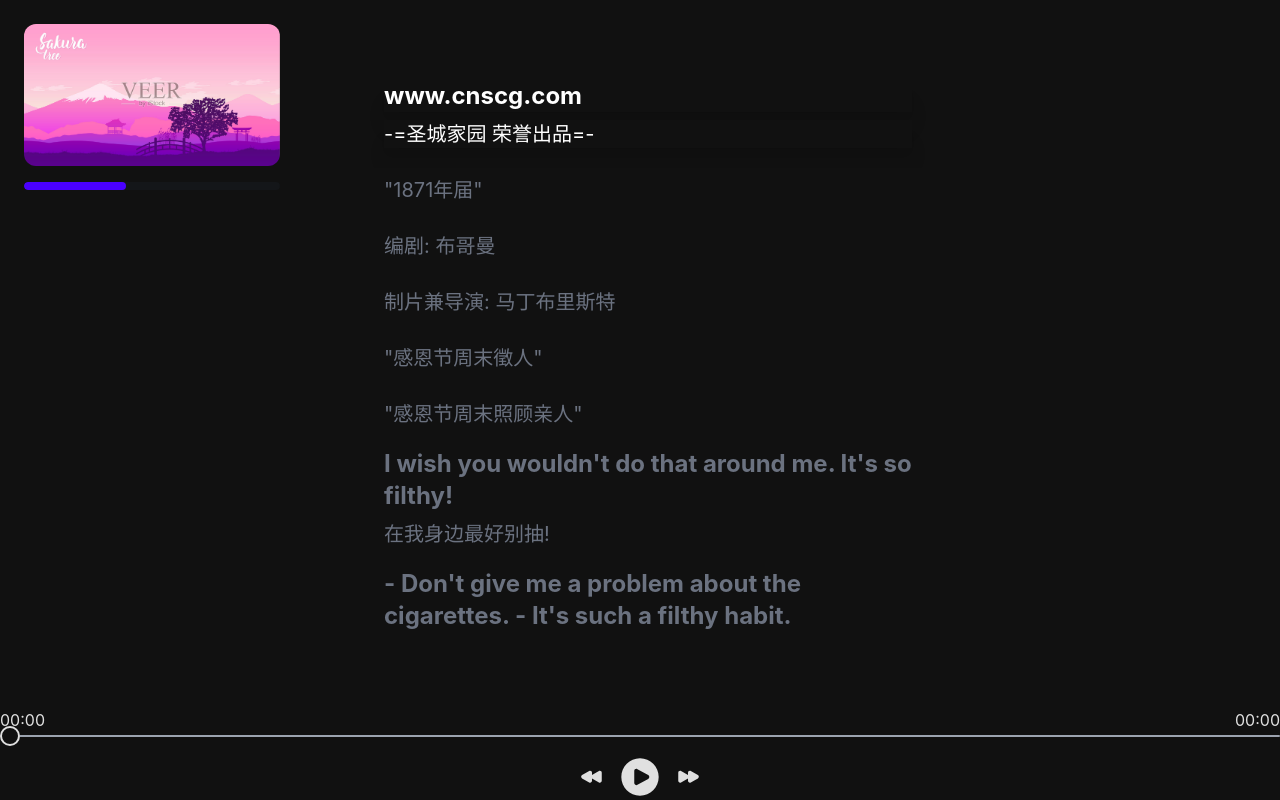
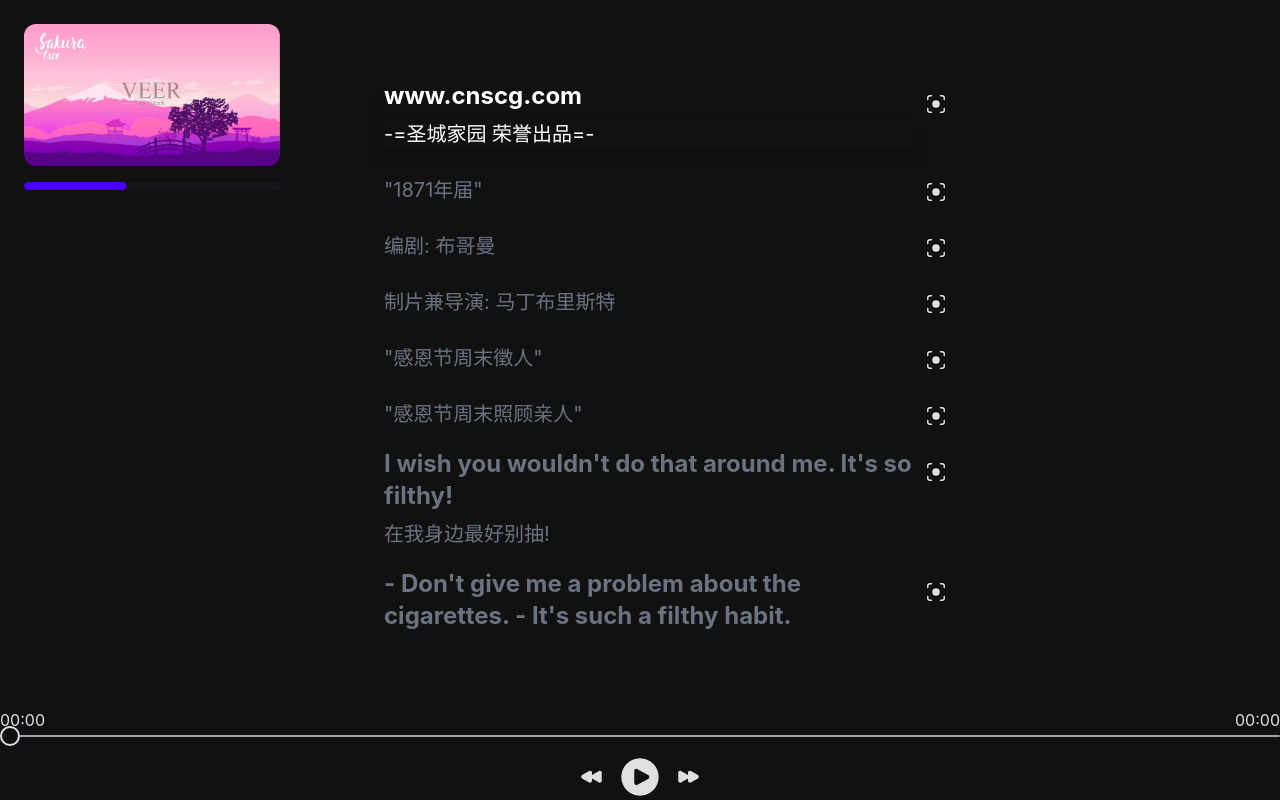
Before and after one commit to PPsteven/Langoon-web, a React (Vite) app: page / in a window 1280 px wide. Built offline with nearby package versions, Linux system fonts and the light colour scheme.

Commit message:
feat: useContext && toLine

```diff
--- a/src/components/read/Control.tsx
+++ b/src/components/read/Control.tsx
@@ -6,15 +6,12 @@ import {
 } from "@heroicons/react/24/solid";
 import { Slider } from "@/components/ui/slider";
 import { formatTime } from "../../utils/helper";
-import { State } from "@/hooks/usePlayer";
-import { useEffect, useState } from "react";
+import { useContext, useEffect, useState } from "react";
+import { PlayerContext } from "@/store";
 
-interface ButtonProps {
-  status: string;
-  player: Howl;
-}
+const Buttons = () => {
+  const { sound: player, exposedData: state } = useContext(PlayerContext)!;
 
-const Buttons = (props: ButtonProps) => {
   return (
     <div className="flex flex-row justify-center">
       <button className="btn btn-circle btn-ghost bg-transparent">
@@ -23,14 +20,14 @@ const Buttons = (props: ButtonProps) => {
       <button
         className="btn btn-circle btn-ghost bg-transparent"
         onClick={() => {
-          if (props.status === "play") {
-            props.player.pause();
-          } else if (props.status === "pause") {
-            props.player.play();
+          if (state.status === "play") {
+            player.pause();
+          } else if (state.status === "pause") {
+            player.play();
           }
         }}
       >
-        {props.status == "play" ? (
+        {state.status == "play" ? (
           <PauseIcon className="h-12 w-12 text-white" />
         ) : (
           <PlayCircleIcon className="h-12 w-12 text-white" />
@@ -86,14 +83,11 @@ const Progress = ({ seek, duration, onChange }: ProgressProps) => {
   );
 };
 
-interface ControlProps {
-  player: Howl;
-  state: State;
-}
+export const Control = () => {
+  const { sound, exposedData: state} = useContext(PlayerContext)!;
 
-export const Control = (props: ControlProps) => {
   const onChange = (val: number) => {
-    props.player.seek((val / 100) * props.state.duration);
+    sound.seek((val / 100) * state.duration);
   };
 
   return (
@@ -101,12 +95,12 @@ export const Control = (props: ControlProps) => {
       <div className="w-full h-4 relative left-0 -top-2 justify-center">
         <Progress
           onChange={onChange}
-          seek={props.state.seek}
-          duration={props.state.duration}
+          seek={state.seek}
+          duration={state.duration}
         />
       </div>
       <div className="flex justify-center items-center my-auto">
-        <Buttons player={props.player} status={props.state.status} />
+        <Buttons/>
       </div>
     </div>
   );
--- a/src/components/read/Text.tsx
+++ b/src/components/read/Text.tsx
@@ -1,17 +1,42 @@
 import classNames from "classnames";
 import demoScript from "@/assets/scent_of_a_woman.json";
-import { useEffect, useMemo, useState } from "react";
+import { useContext, useEffect, useMemo, useState } from "react";
 import { LineObj } from "@/store/media";
 
+import {
+  ViewfinderCircleIcon,
+} from "@heroicons/react/24/solid";
+import { PlayerContext } from "@/store";
 interface LineProps {
   obj: LineObj;
   isActive: boolean;
   lineNo: number;
 }
 
+const PlayCurrentButton = (props: { toLine: () => void }) => {
+  return (
+    <button
+      className="btn btn-circle btn-ghost bg-transparent"
+      onClick={props.toLine}
+    >
+      <ViewfinderCircleIcon className="h-6 w-6 text-white" />
+    </button>
+  );
+};
+
 const Line = (props: LineProps) => {
+  const { sound } = useContext(PlayerContext)!;
+
+  const toLine = () => {
+    sound.seek(props.obj.start);
+  };
+
   return (
-    <div className={"box-border px-12 flex flex-col gap-2"}>
+    <div className={"box-border px-12 relative"}>
+      <div className="absolute right-0 flex flex-row justify-center ml-1">
+        <PlayCurrentButton toLine={toLine} />
+      </div>
+      <div className="w-full h-full flex flex-col gap-2">
         <span
           className={classNames(
             "font-bold text-2xl text-start",
@@ -30,11 +55,13 @@ const Line = (props: LineProps) => {
           {props.obj.translation}
         </span>
       </div>
+    </div>
   );
 };
 
 export interface TextProps {
   seek: number;
+  player: Howl;
 }
 
 export const Text = (props: TextProps) => {
@@ -56,7 +83,7 @@ export const Text = (props: TextProps) => {
       return line.start <= props.seek && props.seek <= line.end;
     });
     setCurIndex(index);
-  }, [props.seek]);
+  }, [props.seek, lines]);
 
   useEffect(() => {
     const active = document.querySelector(`.active`);
--- a/src/components/ui/slider.css
+++ b/src/components/ui/slider.css
@@ -1,3 +1,3 @@
 .media-slider:hover .slider-track {
-    height: 8px;
+    height: 6px;
 }
--- a/src/pages/Reader/Read.tsx
+++ b/src/pages/Reader/Read.tsx
@@ -5,6 +5,7 @@ import { Control } from "@/components/read/Control";
 import { Dict } from "@/components/read/Dict";
 import usePlayer from "@/hooks/usePlayer";
 import demoMp3 from "@/assets/Scent_Of_A_Women_En.mp3"
+import { PlayerContext } from "@/store";
 
 
 const urls = [demoMp3]
@@ -13,7 +14,7 @@ const App: React.FC = () => {
   const {sound, exposedData} = usePlayer(urls);
 
   return (
-    <>
+    <PlayerContext.Provider value={{sound:sound, exposedData:exposedData}}>
       <div className="flex flex-col h-screen">
         <div className="flex flex-row bg-slate-500">
           <div className="w-1/4">
@@ -21,15 +22,15 @@ const App: React.FC = () => {
           </div>
           {/* TODO: 适配宽度和高度 */}
           <div className="w-1/2 h-screen mt-0 pt-20 pb-40">
-            <Text seek={exposedData.seek}/>
+            <Text player={sound} seek={exposedData.seek}/>
           </div>
           <div className="w-1/4">
             <Dict />
           </div>
         </div>
-        <Control player={sound} state={exposedData}/>
+        <Control />
       </div>
-    </>
+    </PlayerContext.Provider>
   );
 };
 
--- /dev/null
+++ b/src/store/index.tsx
@@ -0,0 +1,4 @@
+import { createContext } from "react";
+import type { State } from "@/hooks/usePlayer";
+
+export const PlayerContext = createContext<{sound: Howl; exposedData: State} | null>(null);
```
Lines whose indentation alone changed are shown as unchanged.
